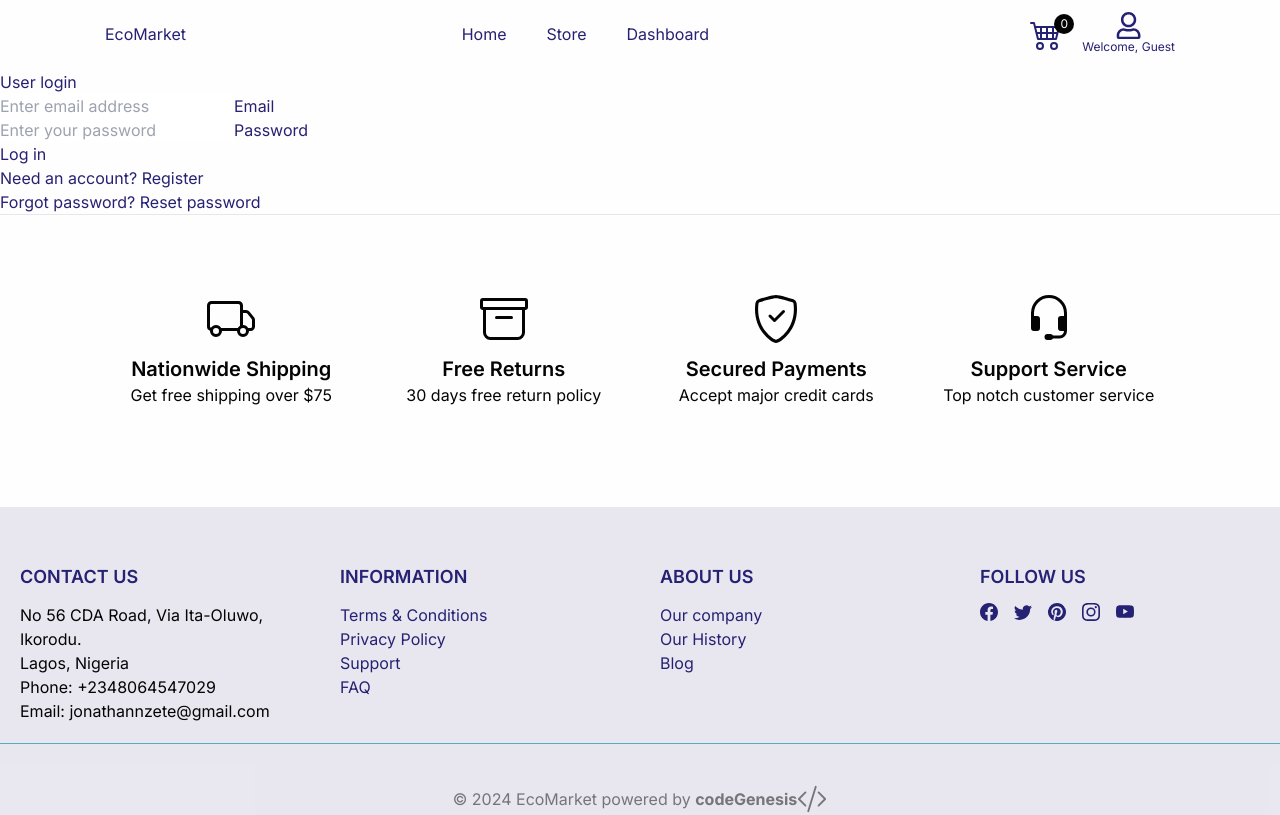
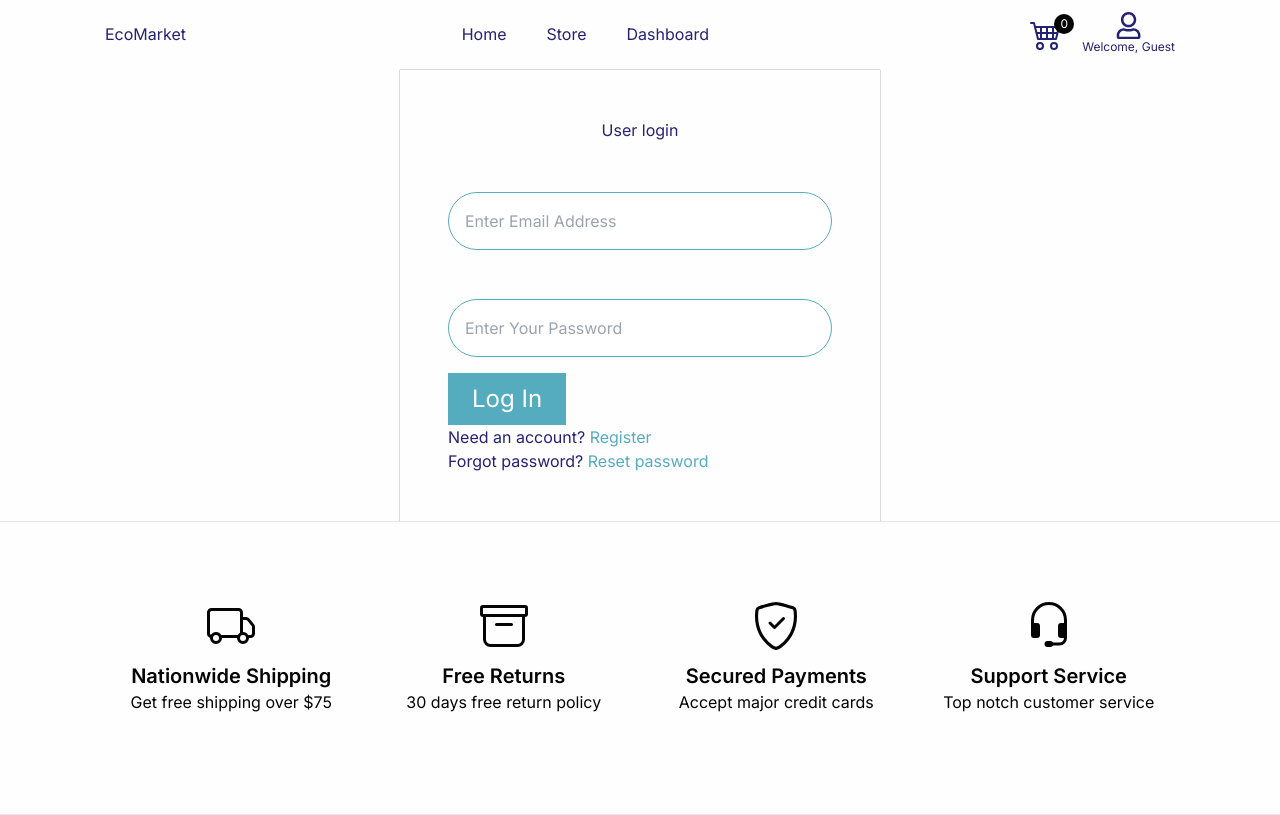
Before and after one commit to nzejoe/ecomarket, a Next.js app: page /auth/login in a window 1280 px wide. Shown: the top 815 px of the page. Built offline with nearby package versions, Linux system fonts and the light colour scheme.

Commit message:
sendding login request to backend

```diff
--- a/app/globals.css
+++ b/app/globals.css
@@ -112,6 +112,71 @@
 }
 /* end of navbar toogle button */
 
+/* FORM */
+.user__form {
+    width: 100%;
+    max-width: 30rem;
+    margin: auto;
+    box-shadow: var(--light-shadow);
+    padding: 3rem;
+    text-align: left;
+}
+
+.user__form h2 {
+    text-align: center;
+}
+
+.form__error {
+    margin-top: 2rem;
+    color: #ff0000;
+    font-size: 1.3rem;
+    background-color: rgba(255, 0, 0, 0.1);
+    text-align: center;
+    padding: 1rem;
+}
+
+.form__success {
+    margin-top: 2rem;
+    color: #269c30;
+    font-size: 1.3rem;
+    background-color: #269c303f;
+    text-align: center;
+    padding: 1rem;
+}
+
+.form__actions {
+    text-align: left;
+    width: 100%;
+    height: fit-content;
+    margin-top: 1rem;
+}
+
+.form__actions button {
+    display: inline-block;
+    text-decoration: none;
+    padding: 0.5rem 1.5rem;
+    background-color: var(--primary-color);
+    color: #fff;
+    font-size: 1.5rem;
+    border: none;
+    cursor: pointer;
+    text-transform: capitalize;
+}
+
+.form__actions button:hover {
+    background-color: var(--primary-color-dark);
+}
+
+.form__actions a {
+    text-decoration: none;
+    color: var(--link-color);
+}
+
+.form__actions a:hover {
+    text-decoration: underline;
+}
+/* END OF FORM */
+
 /* hero transition */
 .slide-viewer {
     position: relative;
--- a/common/components/auth/LoginForm.jsx
+++ b/common/components/auth/LoginForm.jsx
@@ -4,6 +4,7 @@ import React, { useEffect, useState } from "react";
 import { useRouter } from "next/navigation";
 import Link from "next/link";
 import { useDispatch, useSelector } from "react-redux";
+import { userLogin } from "@/common/store/user-slice";
 import useInput from "@/common/hooks/use-input";
 import Input from "../reuseable/Input";
 
@@ -38,6 +39,7 @@ const LoginForm = () => {
 
     const handleSubmit = async (e) => {
         e.preventDefault();
+
         if (formIsValid) {
             const cartItems = JSON.parse(localStorage.getItem("safekart_cartItem"));
             const data = {
--- a/common/components/reuseable/Input.jsx
+++ b/common/components/reuseable/Input.jsx
@@ -1,12 +1,13 @@
 import React from "react";
 //style
-import styles from "../../modules/Input.modules.css";
+import styles from "../../modules/Input.module.css";
 
-const Input = ({ type, name, placeholder, label, value, onChange, onBlur, hasError, errorMsg, className }) => {
+const Input = ({ type, name, placeholder, label, value, onChange, onBlur, hasError, errorMsg, className, ...rest }) => {
     return (
         <div className={`${className}`}>
             <div className={styles.form__group}>
                 <input
+                    {...rest}
                     type={type}
                     placeholder={placeholder}
                     id={name}
--- a/package.json
+++ b/package.json
@@ -16,6 +16,7 @@
         "next": "14.2.5",
         "react": "^18",
         "react-dom": "^18",
+        "react-hook-form": "^7.53.0",
         "react-icons": "^5.3.0",
         "react-redux": "^8.0.5",
         "swiper": "^9.3.2"
```
Also changed, not shown: common/modules/Input.module.css (renamed from common/modules/Input.modules.css), 1 other file (tests, documents, lock files or other folders).
